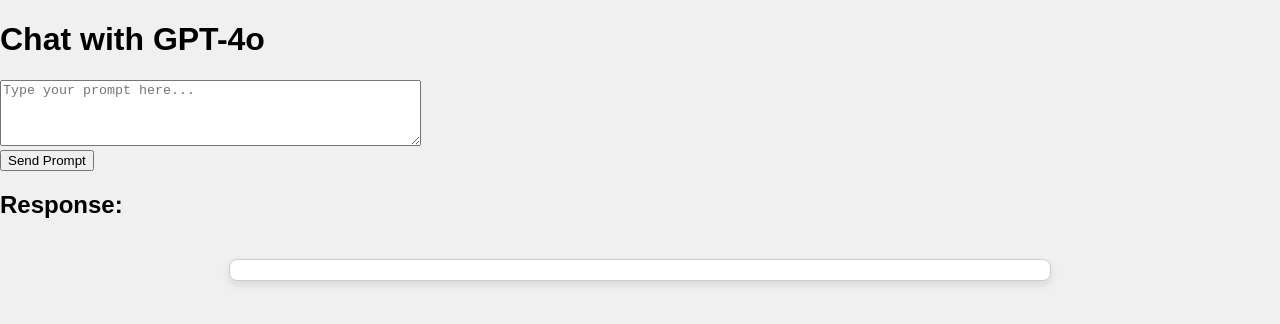
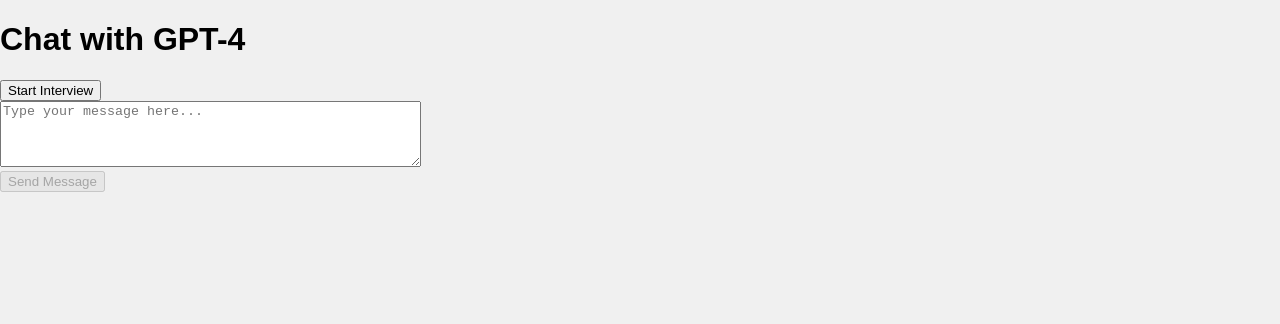
Before and after one commit to therealrara/DSAInterviewGPT, a React (Create React App) app: page / in a window 1280 px wide. Shown: the top 324 px of the page. Built offline with nearby package versions, Linux system fonts and the light colour scheme.

Commit message:
Added Chat Window

```diff
--- a/src/www/App.js
+++ b/src/www/App.js
@@ -1,52 +1,123 @@
-import React, { useState } from 'react';
-import ReactMarkdown from 'react-markdown';
-import './App.css';
+import React, { useState } from "react";
+import ReactMarkdown from "react-markdown";
+import "./App.css";
 
 const ChatComponent = () => {
-  const [prompt, setPrompt] = useState('');
-  const [response, setResponse] = useState('');
+    const [conversation, setConversation] = useState([]); // Stores the chat history
+    const [message, setMessage] = useState(""); // Current user input
+    const [loading, setLoading] = useState(false); // Loading state for SSE
 
-  const handlePromptChange = (e) => {
-    setPrompt(e.target.value);
-  };
+    // Start the interview and stream the first response
+    const handleStartInterview = () => {
+        setConversation([]); // Reset conversation
+        setLoading(true);
 
-  const handleSendPrompt = () => {
-    setResponse(''); // Clear previous response
-
-    // Create a new EventSource for the stream
-    const eventSource = new EventSource(`/api/startInterview?prompt=${encodeURIComponent(prompt)}`);
+        const eventSource = new EventSource("/api/startInterview");
+        let assistantResponse = "";
 
         eventSource.onmessage = (event) => {
             if (event.data === "[DONE]") {
-          console.log("COMPLETE");
+                setLoading(false);
                 eventSource.close();
+
+                // Add assistant's full response to the conversation
+                setConversation((prev) => [
+                    ...prev,
+                    { role: "assistant", content: assistantResponse },
+                ]);
             } else {
-        setResponse((prev) => prev + event.data + "\n"); // Append new data to response
+                assistantResponse += event.data + "\n"; // Incrementally append data
             }
         };
 
         eventSource.onerror = (error) => {
-      console.error("Error with EventSource:", error);
+            console.error("Error with SSE (startInterview):", error);
+            setLoading(false);
             eventSource.close();
         };
     };
 
+    // Handle user input and stream the assistant's response
+    const handleSendMessage = async () => {
+        if (!message.trim()) return;
+
+        // Add user's message to the conversation immediately
+        setConversation((prev) => [...prev, { role: "user", content: message }]);
+        setMessage(""); // Clear input
+        setLoading(true);
+
+        try {
+            // Send a POST request to initiate the SSE chat response
+            const response = await fetch('/api/chat', {
+                method: 'POST',
+                headers: { 'Content-Type': 'application/json' },
+                body: JSON.stringify({ prompt: message }), // Send user input in the request body
+            });
+
+            if (!response.ok) {
+                throw new Error('Failed to initiate SSE connection.');
+            }
+
+            // Create SSE connection to stream the response
+            const eventSource = new EventSource('/api/chat/sse');
+
+            let assistantResponse = "";
+
+            eventSource.onmessage = (event) => {
+                if (event.data === "[DONE]") {
+                    setLoading(false);
+                    eventSource.close();
+
+                    // Add assistant's full response to the conversation
+                    setConversation((prev) => [
+                        ...prev,
+                        { role: "assistant", content: assistantResponse },
+                    ]);
+                } else {
+                    assistantResponse += event.data+ "\n"; // Incrementally append data
+                }
+            };
+
+            eventSource.onerror = (error) => {
+                console.error("Error with SSE (chat):", error);
+                setLoading(false);
+                eventSource.close();
+            };
+        } catch (error) {
+            console.error("Error sending message:", error);
+            setLoading(false);
+        }
+    };
+
+
     return (
-      <div>
-        <h1>Chat with GPT-4o</h1>
+        <div className="chat-container">
+            <h1>Chat with GPT-4</h1>
+            <button onClick={handleStartInterview} disabled={loading}>
+                {loading ? "Loading..." : "Start Interview"}
+            </button>
+            <div className="chat-window">
+                {conversation.map((entry, index) => (
+                    <div
+                        key={index}
+                        className={entry.role === "user" ? "chat-user" : "chat-assistant"}
+                    >
+                        <ReactMarkdown>{entry.content}</ReactMarkdown>
+                    </div>
+                ))}
+            </div>
             <textarea
-            value={prompt}
-            onChange={handlePromptChange}
-            placeholder="Type your prompt here..."
+                value={message}
+                onChange={(e) => setMessage(e.target.value)}
+                placeholder="Type your message here..."
                 rows="4"
                 cols="50"
+                disabled={loading}
             />
             <br />
-        <button onClick={handleSendPrompt}>Send Prompt</button>
-        <h2>Response:</h2>
-        <div className="markdown-container" style={{ whiteSpace: 'pre-wrap', border: '1px solid #ccc', padding: '10px' }}>
-          <ReactMarkdown>{response}</ReactMarkdown>
-        </div>
+            <button onClick={handleSendMessage} disabled={loading || !message.trim()}>
+                Send Message
+            </button>
         </div>
     );
 };
```
Also changed, not shown: src/api/index.js (+80 -3 lines). Lines whose indentation alone changed are shown as unchanged.
